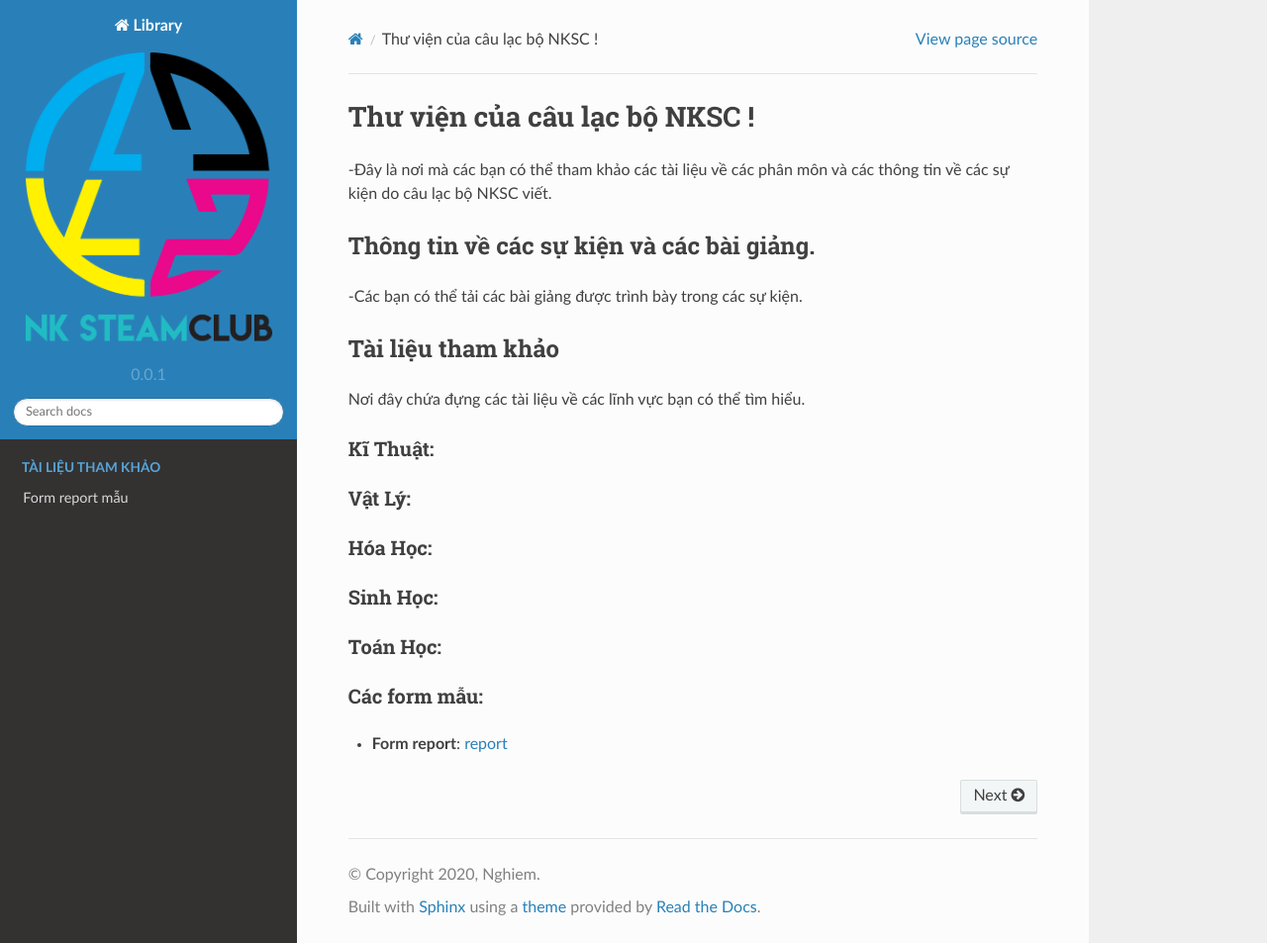
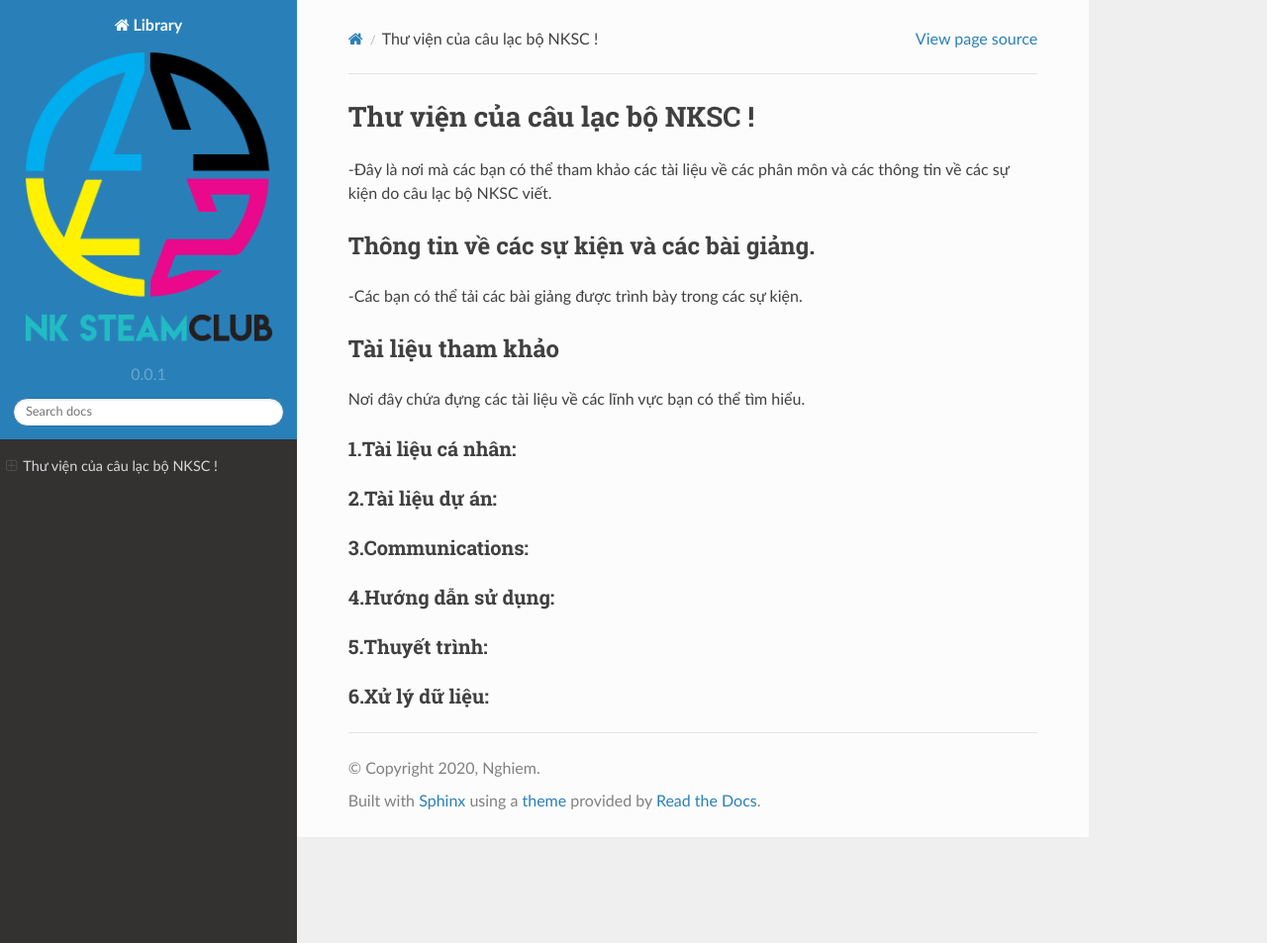
Before and after one commit to nghiemkythu/demoo, a Sphinx documentation site: the page built from docs/source/index.rst, in a window 1280 px wide and 953 px high. Shown: the whole window at 99% size. Built offline with Sphinx 7.4.7 and the Read the Docs theme 2.0.0, drawn with Linux system fonts in a browser that asks for light colours.

Commit message:
'hoctap'

```diff
--- a/docs/source/index.rst
+++ b/docs/source/index.rst
@@ -23,31 +23,20 @@ Tài liệu tham khảo
 
 Nơi đây chứa đựng các tài liệu về các lĩnh vực bạn có thể tìm hiểu.
 
-Kĩ Thuật:
-~~~~~~~~~
+1.Tài liệu cá nhân:
+~~~~~~~~~~~~~~~~~~~
 
-Vật Lý:
-~~~~~~~
+2.Tài liệu dự án:
+~~~~~~~~~~~~~~~~~
 
-Hóa Học:
-~~~~~~~~
+3.Communications:
+~~~~~~~~~~~~~~~~~
 
-Sinh Học:
-~~~~~~~~~
+4.Hướng dẫn sử dụng:
+~~~~~~~~~~~~~~~~~~~~
 
-Toán Học:
-~~~~~~~~~
+5.Thuyết trình:
+~~~~~~~~~~~~~~~
 
-
-
-Các form mẫu:
-~~~~~~~~~~~~~
-
-* **Form report**: :doc:`report</Các-form-mẫu/documentation>`
-
-.. toctree::
-   :maxdepth: 2
-   :hidden:
-   :caption: Tài liệu tham khảo
-
-   /Các-form-mẫu/documentation
+6.Xử lý dữ liệu:
+~~~~~~~~~~~~~~~~
```
